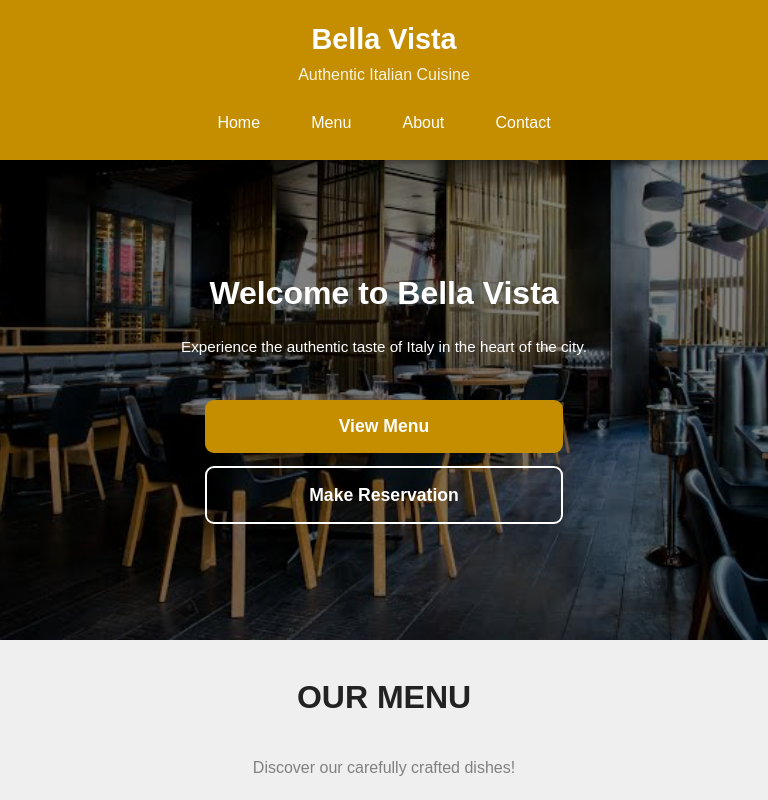
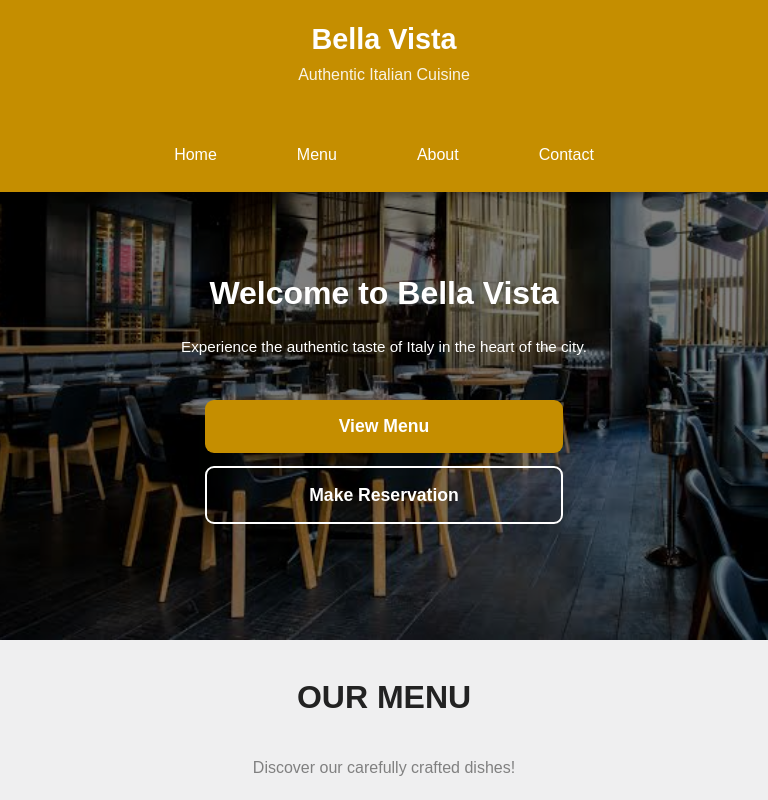
Before and after one commit to AKASH7455/Restaurant-frontend-project-, a plain HTML site: page index.html in a window 768 px wide. Shown: the top 800 px of the page. Drawn offline with Linux system fonts and the light colour scheme.

Commit message:
Adjust navbar height and spacing in media query

```diff
--- a/style.css
+++ b/style.css
@@ -476,7 +476,7 @@ body {
 
   /* Navbar */
   .navbar {
-    height: 10rem;
+    height: 12rem;
     flex-direction: column;
     align-items: center;
     padding: 1rem;
@@ -484,8 +484,9 @@ body {
 
   .nav-links {
     flex-wrap: wrap;
-    gap: 1.2rem;
+    gap: 3rem;
     justify-content: center;
+    margin-top: 1rem;
   }
 
   .logo {
```
